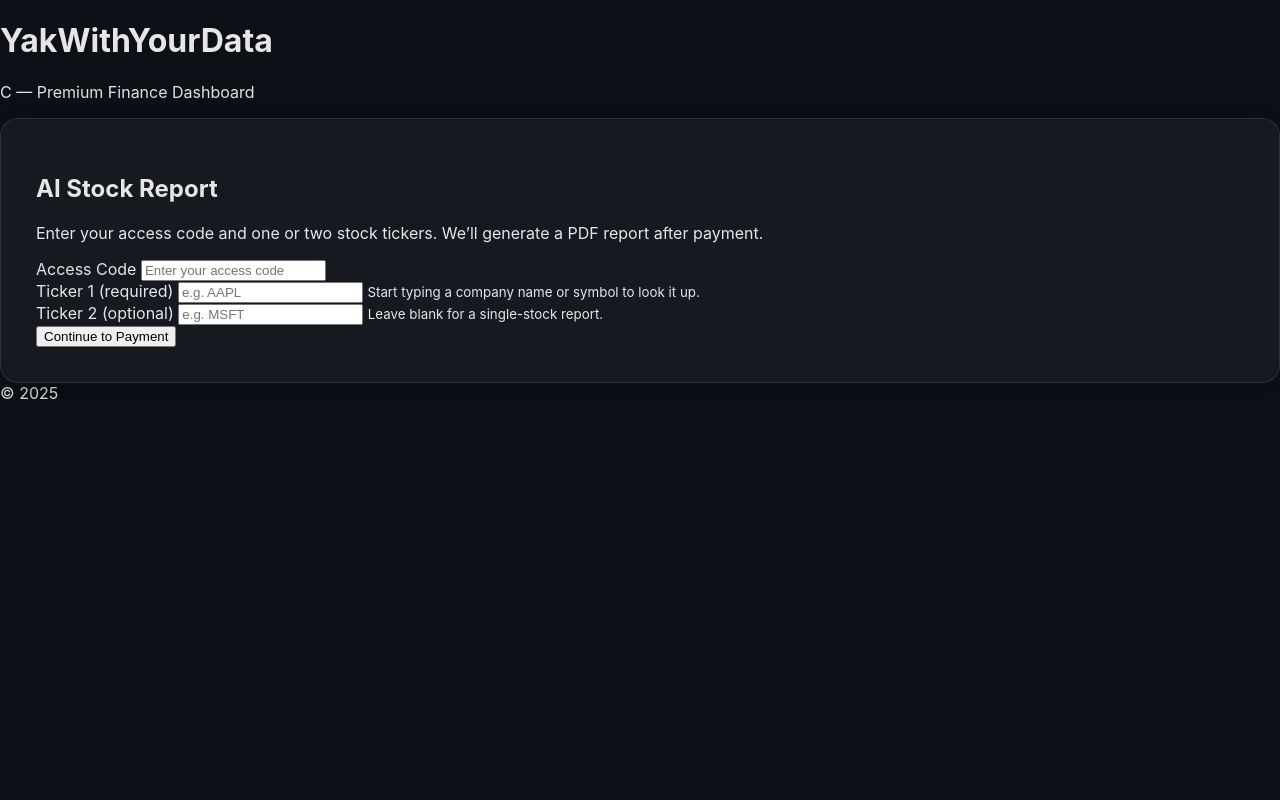
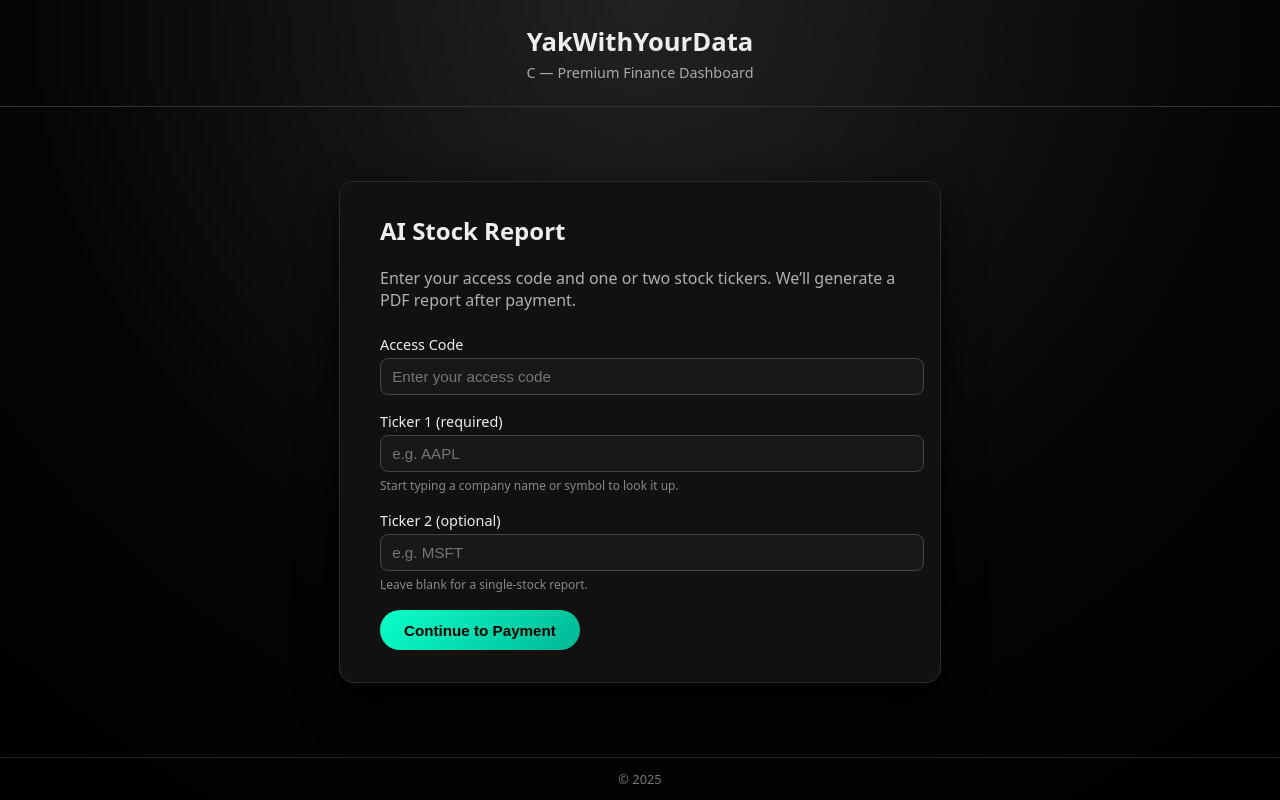
Before and after one commit to johnpirisino/stockwebapp, a Flask app: page / in a window 1280 px wide. Run offline with Flask 3, Linux system fonts and the light colour scheme.

Commit message:
Refactor CSS for modern design and layout
Updated the styling for the body, app shell, header, footer, and card components. Removed old premium styles and added new styles for a modern look.

```diff
--- a/static/style.css
+++ b/static/style.css
@@ -1,124 +1,127 @@
-/* GLOBAL PREMIUM LOOK */
-body, html {
-    font-family: 'Inter', sans-serif;
-    color: #e6e6e6;
-    margin: 0;
-    padding: 0;
-    background-color: #0d1117;
+body {
+  margin: 0;
+  font-family: system-ui, -apple-system, BlinkMacSystemFont, "Segoe UI", sans-serif;
+  background: radial-gradient(circle at top, #222 0, #050505 60%, #000 100%);
+  color: #eee;
 }
 
-/* Premium finance gradient background */
-.bg-dark-premium {
-    background: linear-gradient(135deg, #0c0f14 0%, #11161e 100%);
+.app-shell {
+  min-height: 100vh;
+  display: flex;
+  flex-direction: column;
 }
 
-/* NAVBAR */
-.premium-nav {
-    background: #0b0f14;
-    border-bottom: 1px solid rgba(0,255,200,0.10);
+.app-header {
+  padding: 1.5rem 2rem;
+  border-bottom: 1px solid #333;
+  text-align: center;
+}
+.app-header h1 {
+  margin: 0;
+  font-size: 1.6rem;
+}
+.app-header p {
+  margin: 0.25rem 0 0;
+  font-size: 0.9rem;
+  color: #aaa;
 }
 
-.premium-brand {
-    font-size: 1.4rem;
-    font-weight: 700;
-    color: #e6e6e6 !important;
+.app-main {
+  flex: 1;
+  display: flex;
+  align-items: center;
+  justify-content: center;
+  padding: 2rem 1rem;
 }
 
-.brand-accent {
-    color: #09ffc9;
-    font-weight: 900;
+.app-footer {
+  padding: 0.75rem 1.5rem;
+  border-top: 1px solid #222;
+  font-size: 0.8rem;
+  color: #777;
+  text-align: center;
 }
 
-/* CENTERED PANEL */
-.premium-container {
-    max-width: 900px;
-    margin-top: 50px;
+.card-premium {
+  background: #111;
+  border-radius: 14px;
+  padding: 2rem 2.5rem;
+  max-width: 520px;
+  width: 100%;
+  box-shadow: 0 18px 40px rgba(0, 0, 0, 0.8);
+  border: 1px solid #2c2c2c;
 }
 
-/* Glass-card finance style */
-.card-premium {
-    background: rgba(255,255,255,0.04);
-    padding: 35px;
-    border-radius: 18px;
-    border: 1px solid rgba(255,255,255,0.1);
-    backdrop-filter: blur(12px);
-    box-shadow: 0 0 30px rgba(0,0,0,0.45);
+.card-premium h2 {
+  margin-top: 0;
 }
 
-/* Inputs */
-.form-control {
-    background: rgba(255,255,255,0.07);
-    border: 1px solid rgba(255,255,255,0.15);
-    color: #e6e6e6;
+.subtitle {
+  margin-top: 0.5rem;
+  margin-bottom: 1.5rem;
+  color: #b0b0b0;
 }
 
-.form-control:focus {
-    box-shadow: 0 0 10px rgba(9,255,201,0.4);
-    border-color: #09ffc9;
-    background: rgba(255,255,255,0.1);
-    color: white;
+.form-group {
+  margin-bottom: 1.1rem;
+  text-align: left;
 }
 
-/* Buttons */
-.btn-premium {
-    background-color: #09ffc9;
-    color: #000;
-    font-weight: 600;
-    border-radius: 10px;
-    padding: 12px 20px;
-    font-size: 1.1rem;
-    border: none;
-    transition: 0.3s;
+.form-group label {
+  display: block;
+  font-size: 0.9rem;
+  margin-bottom: 0.25rem;
 }
 
-.btn-premium:hover {
-    background-color: #07dfb0;
-    transform: translateY(-2px);
+.form-group input {
+  width: 100%;
+  padding: 0.55rem 0.7rem;
+  border-radius: 8px;
+  border: 1px solid #444;
+  background: #181818;
+  color: #f5f5f5;
+  font-size: 0.95rem;
 }
 
-/* ERROR BOX */
-.error-box {
-    background: rgba(255,0,0,0.15);
-    border-left: 4px solid #ff4f4f;
-    color: #ffbcbc;
-    padding: 10px 15px;
-    border-radius: 8px;
+.form-group small {
+  display: block;
+  margin-top: 0.3rem;
+  font-size: 0.75rem;
+  color: #888;
 }
 
-/* PROCESSING PAGE */
-.loading-title {
-    font-size: 1.8rem;
-    font-weight: 600;
-    color: #09ffc9;
-    text-align: center;
-    margin-top: 20px;
+.btn-primary,
+.btn-secondary,
+button.btn-primary {
+  display: inline-block;
+  padding: 0.7rem 1.5rem;
+  border-radius: 999px;
+  border: none;
+  cursor: pointer;
+  font-size: 0.95rem;
+  text-decoration: none;
 }
 
-.loading-subtext {
-    text-align: center;
-    font-size: 1.1rem;
-    opacity: 0.7;
+.btn-primary,
+button.btn-primary {
+  background: linear-gradient(135deg, #09ffc9, #00b894);
+  color: #000;
+  font-weight: 600;
 }
 
-/* Neon Spinner */
-.neon-spinner {
-    margin: 45px auto;
-    border: 6px solid rgba(255,255,255,0.15);
-    border-top: 6px solid #09ffc9;
-    border-radius: 50%;
-    width: 75px;
-    height: 75px;
-    animation: spin 1s linear infinite;
+.btn-secondary {
+  margin-top: 0.75rem;
+  background: transparent;
+  color: #ccc;
+  border: 1px solid #444;
 }
 
-@keyframes spin {
-    0% { transform: rotate(0deg); }
-    100% { transform: rotate(360deg); }
+.error-box {
+  background: #3a0000;
+  border: 1px solid #ff4d4d;
+  color: #ffb0b0;
+  padding: 0.6rem 0.8rem;
+  border-radius: 8px;
+  font-size: 0.85rem;
+  margin-bottom: 1rem;
 }
-
-/* CENTER EVERYTHING ON PROCESSING PAGE */
-.processing-center {
-    max-width: 600px;
-    margin: auto;
-    margin-top: 80px;
-}
```
